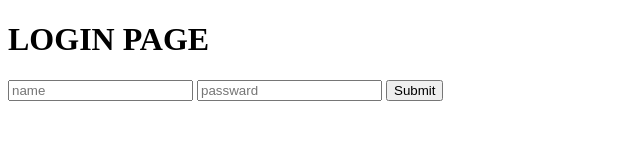
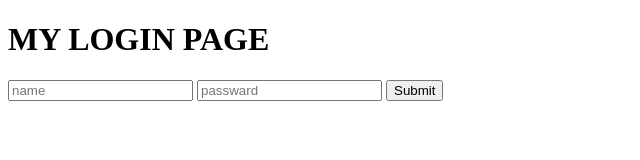
Before and after one commit to kyashwanthyash60-del/simplecalculator, a plain HTML site: page index.html in a window 1280 px wide. Shown: the whole page, without its empty margins (0-640 px from the left). Drawn offline with Linux system fonts and the light colour scheme.

Commit message:
update heading

```diff
--- a/index.html
+++ b/index.html
@@ -11,7 +11,7 @@
         </style>
     </head>
     <body>
-        <h1>LOGIN PAGE</h1>
+        <h1> MY LOGIN PAGE</h1>
         <input type="text" id="name" placeholder="name">
         <input type="text" id="passward" placeholder="passward">
         <button onclick="showpassward()">Submit</button>
```
